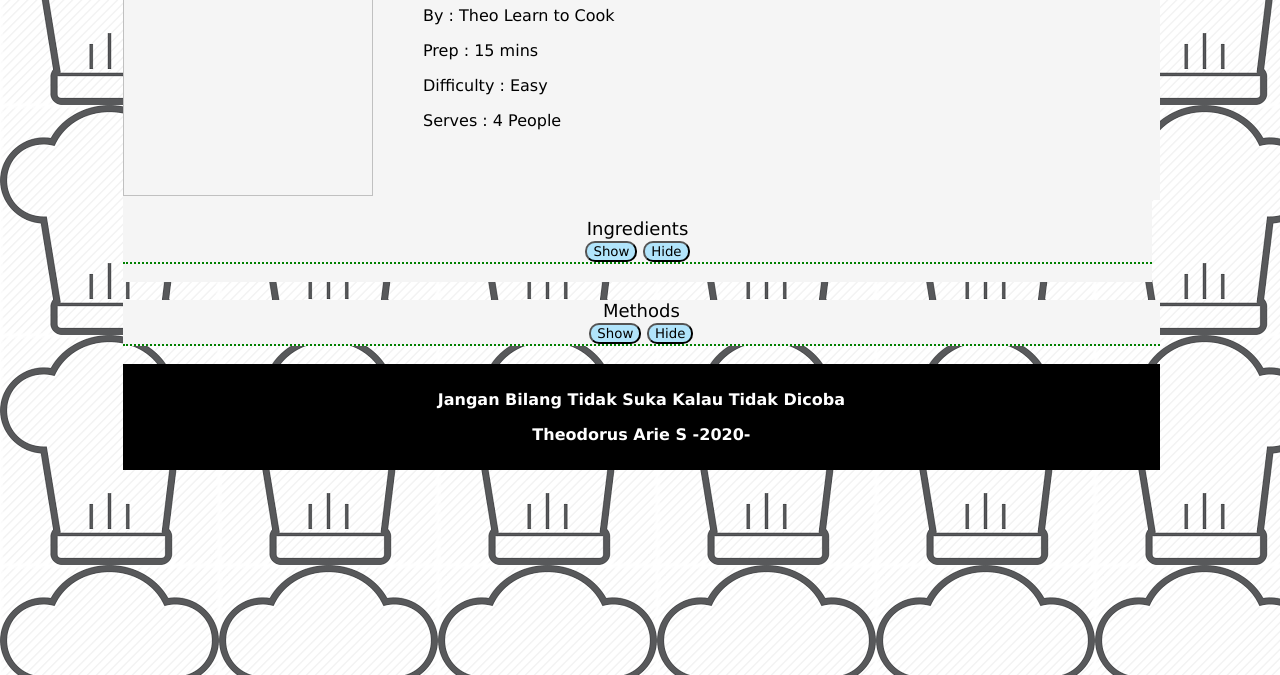
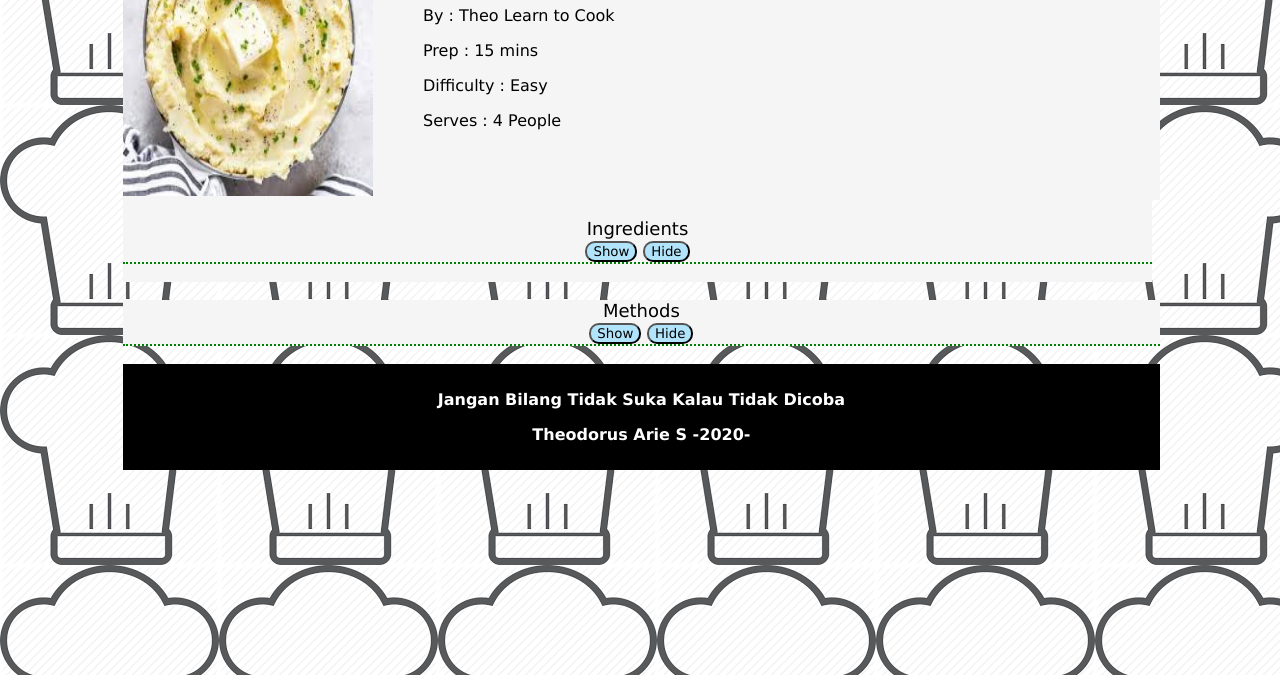
Before and after one commit to TheodorusArie/TheodorusArie.github.io, a plain HTML site: page MashedPotato.html in a window 1280 px wide. Shown: the part 125-800 px from the top of the page. Drawn offline with Linux system fonts and the light colour scheme; files whose address does not match are found by name.

```diff
--- a/MashedPotato.html
+++ b/MashedPotato.html
@@ -20,7 +20,7 @@
             <button onclick="prev()">Prev</button>
             <button onclick="next()">Next</button>
             <br>
-            <img id='gambar' src="img/MashedPotato-1.jpg">
+            <img id='gambar' src="MashedPotato-1.jpg">
         </div>
         <div id='KontenAtas'>
             <h1>Garlic Mashed Potato</h1>
```
